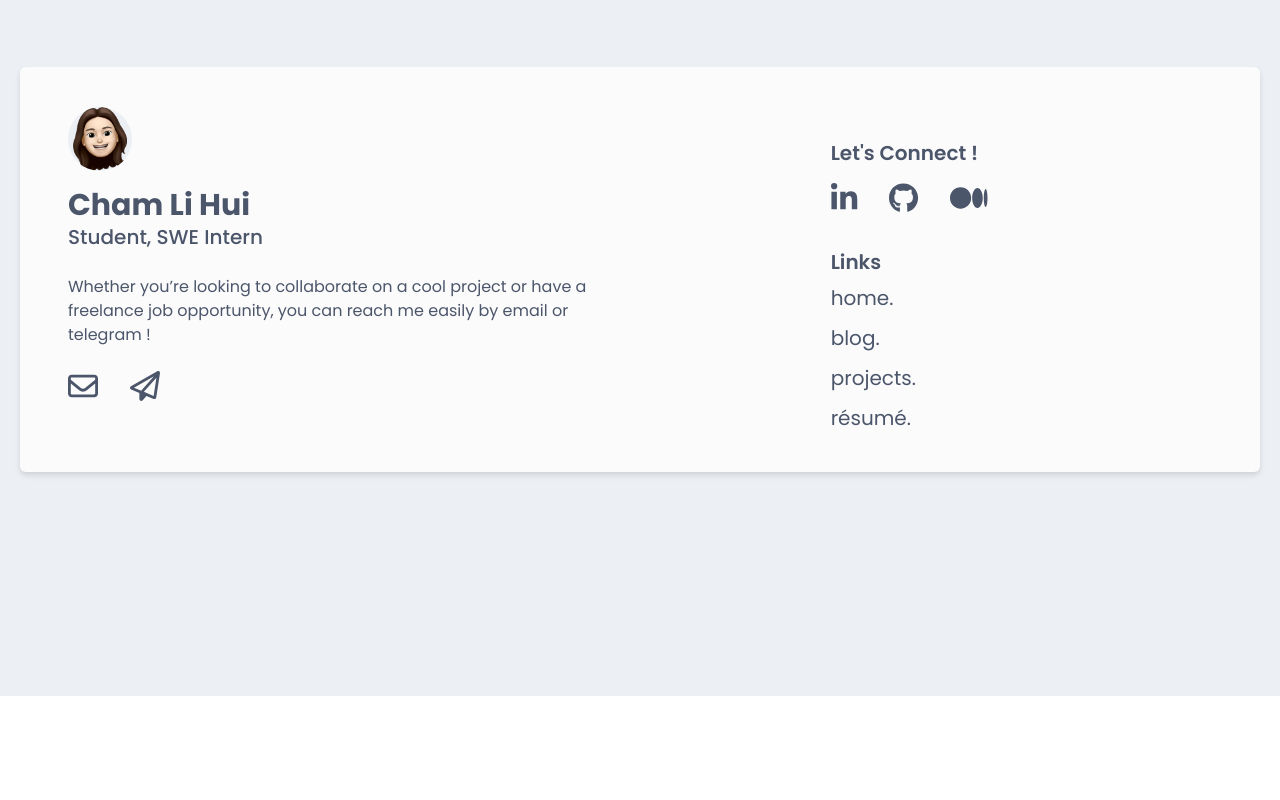
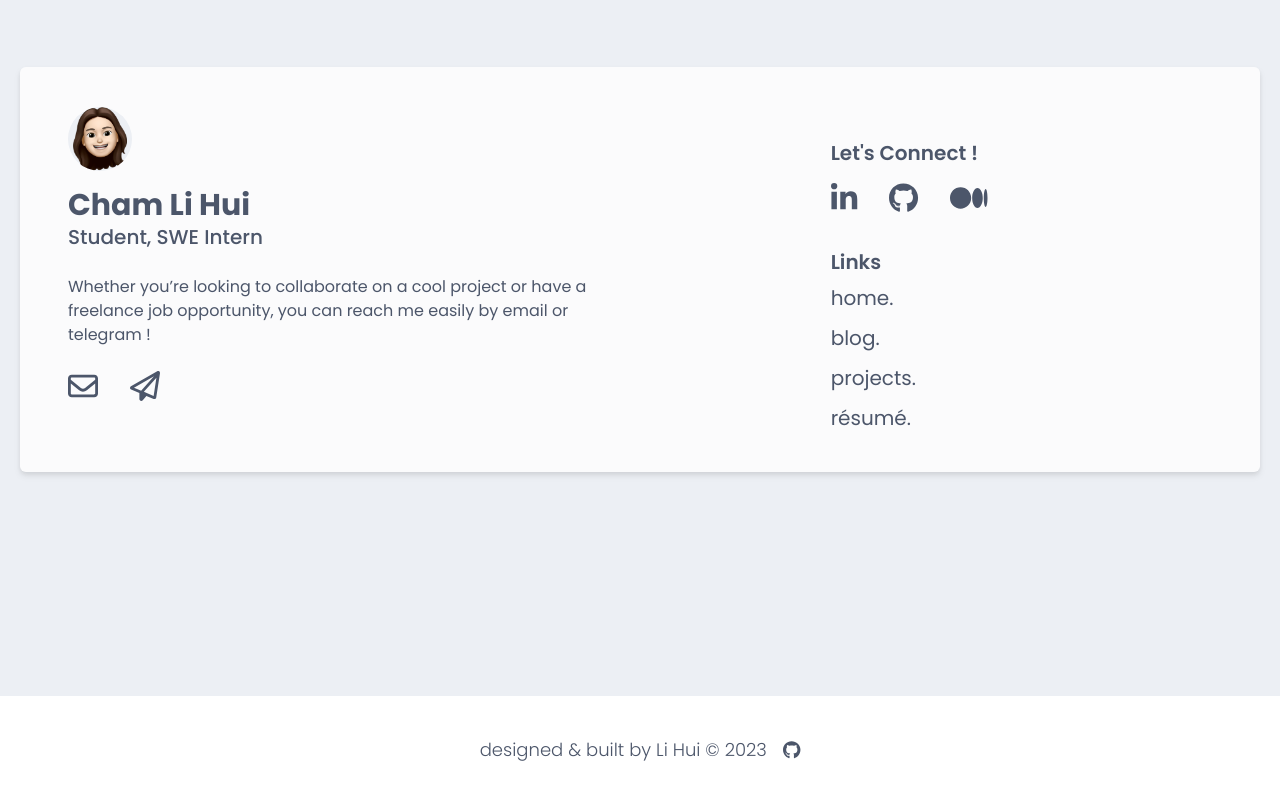
Before and after one commit to lihuicham/lihuicham.com-v2, a Next.js app: page / in a window 1280 px wide. Shown: the part 3484-4284 px from the top of the page. Before the commit the page ends 4180 px from the top, so only its background shows below. Built offline with nearby package versions, Linux system fonts and the light colour scheme.

Commit message:
feat : add footer

```diff
--- /dev/null
+++ b/src/app/components/Footer.tsx
@@ -0,0 +1,20 @@
+"use client"
+
+import React from "react"
+import Link from "next/link"
+import { FontAwesomeIcon } from '@fortawesome/react-fontawesome'
+import { faGithub} from '@fortawesome/free-brands-svg-icons'
+
+const Footer = () => {
+  return (
+    <div className="container mx-auto text-primary-text text-center">
+      <div className="flex gap-2 md:gap-4 py-10 text-xs md:text-lg justify-center">
+        <div className="font-light">designed & built by Li Hui &#169; 2023</div>
+        <Link href="https://github.com/lihuicham/lihuicham.com-v2" target="_blank" className='hover:opacity-75'><FontAwesomeIcon icon={faGithub} /></Link>
+      </div>
+    </div>
+
+  )
+}
+
+export default Footer
--- a/src/app/components/NavigationBar.tsx
+++ b/src/app/components/NavigationBar.tsx
@@ -1,4 +1,4 @@
-"use client";
+"use client"
 
 import React, { useState } from 'react'
 import Link from 'next/link';
--- a/src/app/components/layout.tsx
+++ b/src/app/components/layout.tsx
@@ -4,6 +4,7 @@ import { Poppins } from 'next/font/google'
 import '@fortawesome/fontawesome-svg-core/styles.css';
 import { config } from '@fortawesome/fontawesome-svg-core';
 import { NavigationBar } from './NavigationBar';
+import Footer from './Footer';
 
 config.autoAddCss = false;
 const poppins = Poppins({
@@ -20,6 +21,7 @@ export default function RootLayout({
     <div className={poppins.className}>
       <NavigationBar />
       <main>{children}</main>
+      <Footer />
     </div>
   )
 }
```
